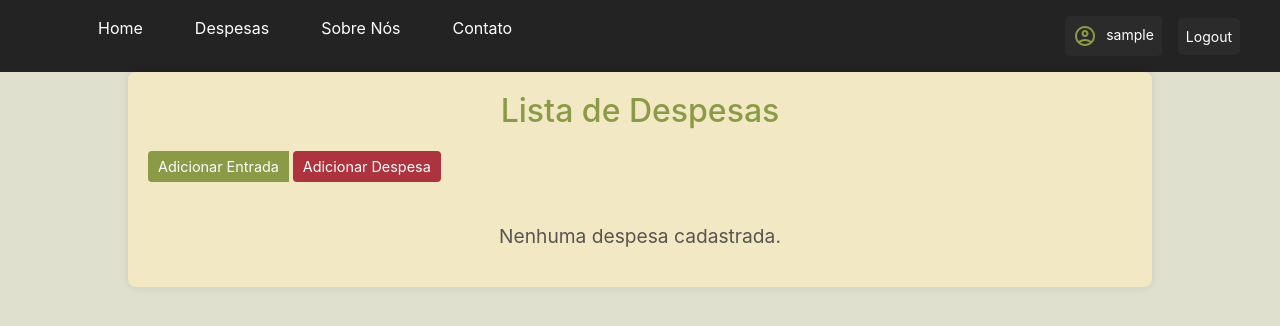
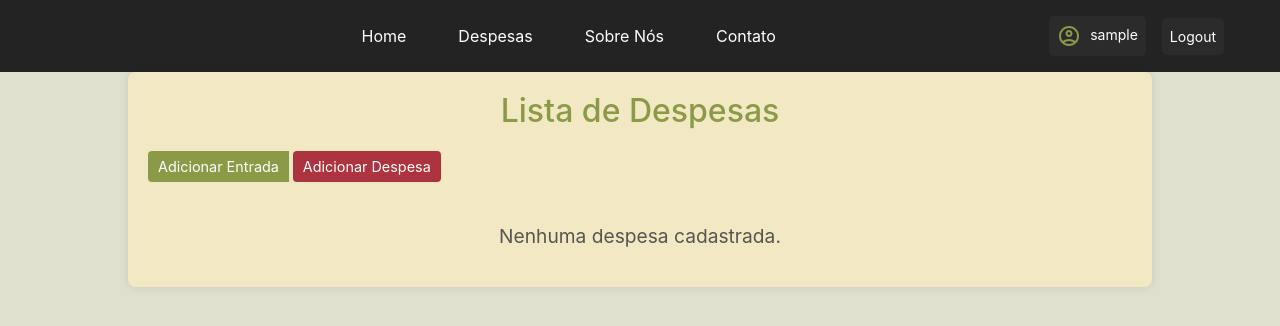
Before and after one commit to Robert-Cortez-Rudi/Cost_Flow, a Django app: page /despesas/ in a window 1280 px wide. Shown: the top 326 px of the page. Run offline with Django 5.2, Linux system fonts and the light colour scheme; the visitor is signed in with stand-in values (Sample User, id 1); data that the repository does not hold is empty.

Commit message:
Refactor navigation styles for improved layout and consistency

```diff
--- a/usuario/static/css/base.css
+++ b/usuario/static/css/base.css
@@ -18,16 +18,19 @@ nav {
     align-items: center;
     max-width: 1200px;
     margin: auto;
+    padding: 0 1rem;
 }
 
-nav > .nav-links {
+.nav-links {
     display: flex;
     list-style: none;
     justify-content: center;
     align-items: center;
+    flex: 1;
+    margin: 0;
 }
 
-nav > .nav-links > li {
+nav .nav-links > li {
     margin: 0 1rem;
 }
 
```
